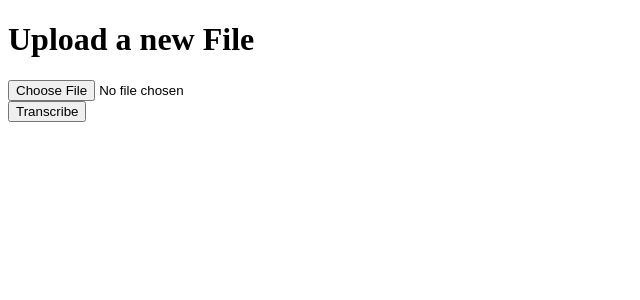
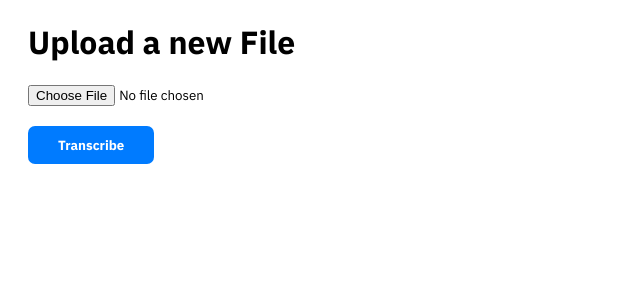
Before and after one commit to NathanHannon/python_speech_recognition, a Flask app: page / in a window 1280 px wide. Shown: the top 300 px of the page, without its empty margins (0-640 px from the left). Run offline with Flask 2, Linux system fonts and the light colour scheme.

Commit message:
finished project

```diff
--- a/app.py
+++ b/app.py
@@ -1,13 +1,30 @@
-from flask import Flask, render_template, request
+from flask import Flask, render_template, request, redirect
+import speech_recognition as sr
 
 app = Flask(__name__)
 
 
 @app.route("/", methods=["GET", "POST"])
 def index():
+    transcript = ""
     if request.method == "POST":
         print("FORM DATA RECEIVED")
-    return render_template("index.html")
+        # Checks to see if the file is what was requested
+        if "file" not in request.files:
+            return redirect(request.url)
+        # If no file was uploaded, redirect
+        file = request.files["file"]
+        if file.filename == "":
+            return redirect(request.url)
+        # Pass the file into the recognizer object and read it
+        if file:
+            recognizer = sr.Recognizer()
+            audioFile = sr.AudioFile(file)
+            with audioFile as source:
+                data = recognizer.record(source)
+            transcript = recognizer.recognize_google(data, key=None)
+
+    return render_template("index.html", transcript=transcript)
 
 
 if __name__ == "__main__":
--- /dev/null
+++ b/static/styles/index.css
@@ -0,0 +1,30 @@
+h1, p, input{
+    font-family: "IBM Plex Sans", sans-serif;
+}
+
+#speechContainer {
+    margin: 20px;
+
+}
+
+#submitButton {
+    background-color: #007BFF;
+    color: white;
+    border-radius: 7px;
+    border:none;
+    padding: 10px 30px;
+    margin-top: 20px;
+    font-weight: bold;
+}
+#submitButton:hover {
+    cursor: pointer;
+}
+
+#speechTranscriptContainer {
+    margin-top: 20px;
+}
+
+#speechText {
+    font-size: 18px;
+    width: 500px;
+}
--- a/templates/index.html
+++ b/templates/index.html
@@ -4,6 +4,9 @@
     <head>
         <meta charset="UTF-8">
         <title>Speech Recognition with Python</title>
+        <link rel="preconnect" href="https://fonts.gstatic.com">
+        <link href="https://fonts.googleapis.com/css2?family=IBM+Plex+Sans:wght@400;700&display=swap" rel="stylesheet">
+        <link rel="stylesheet" href="{{url_for('static', filename='styles/index.css')}}" />
     </head>
 
     <body>
@@ -12,8 +15,14 @@
             <form method="POST" enctype="multipart/form-data">
                 <input type="file" name="file">
                 <br />
-                <input type="submit" value="Transcribe" />
+                <input id="submitButton" type="submit" value="Transcribe" />
             </form>
+            {% if transcript != "" %}
+            <div id="speechTranscriptContainer">
+                <h1>Transcript</h1>
+                <p id='speechText'>{{transcript}}</p>
+            </div>
+            {% endif %}
         </div>
     </body>
 
```
